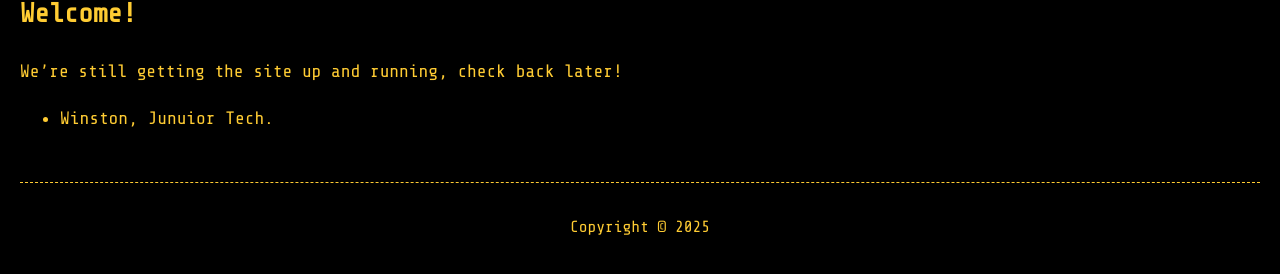
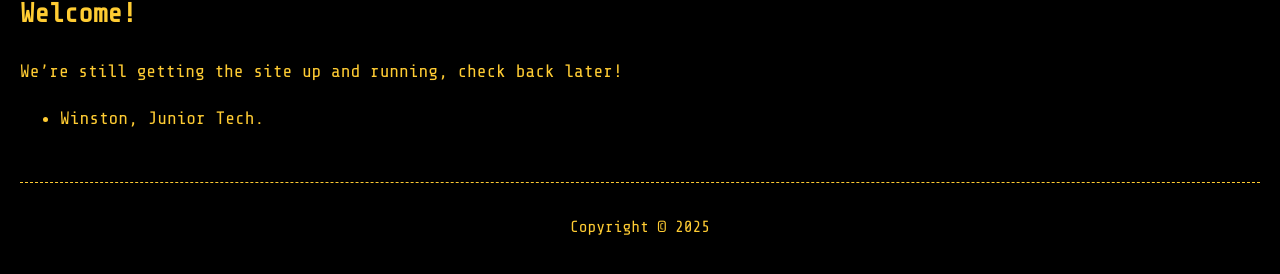
Before and after one commit to EWB-Alex/ewb-site, a Jekyll site: the page built from index.md, in a window 1280 px wide. Shown: the part 211-485 px from the top of the page. Built offline with Jekyll 4.4.1, drawn with Linux system fonts in a browser that asks for light colours.

Commit message:
fixed typo

```diff
--- a/index.md
+++ b/index.md
@@ -5,4 +5,4 @@ title: Home
 
 ## Welcome!
 We're still getting the site up and running, check back later!
-- Winston, Junuior Tech.
+- Winston, Junior Tech.
```
